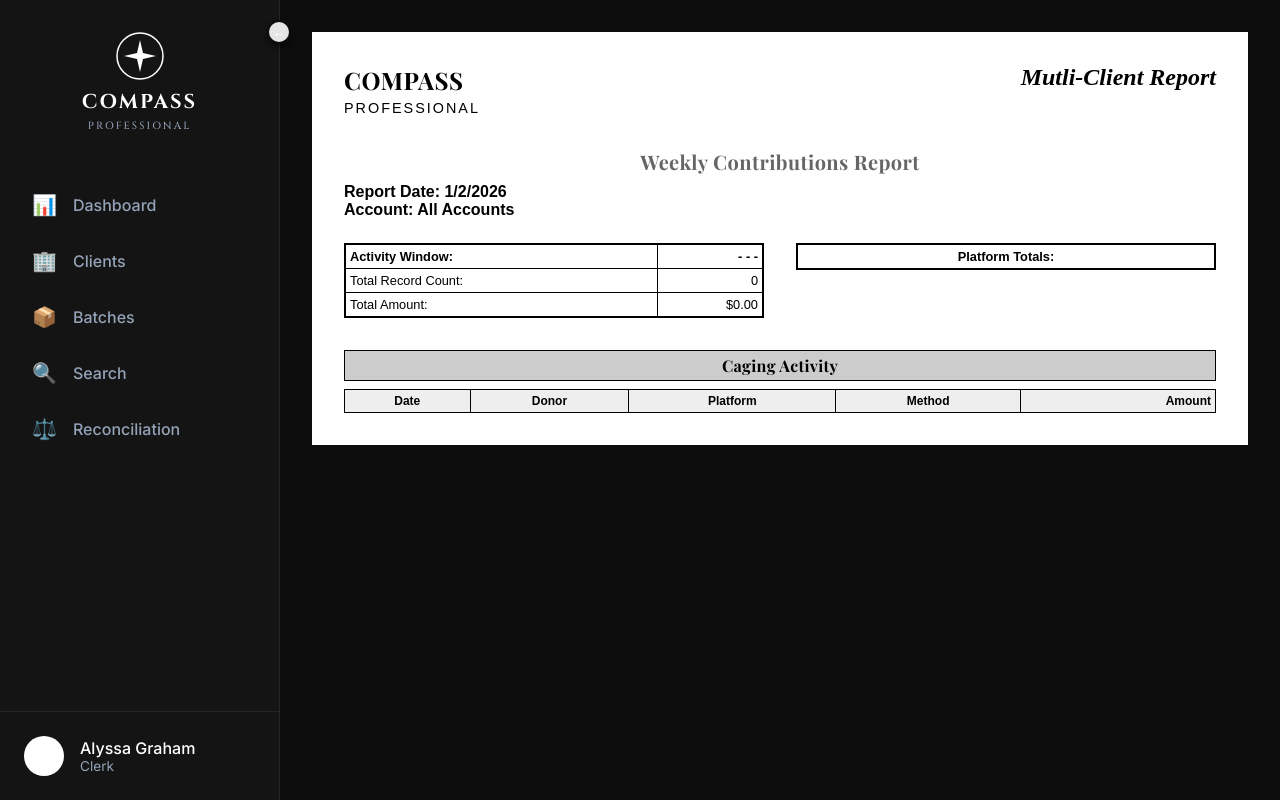
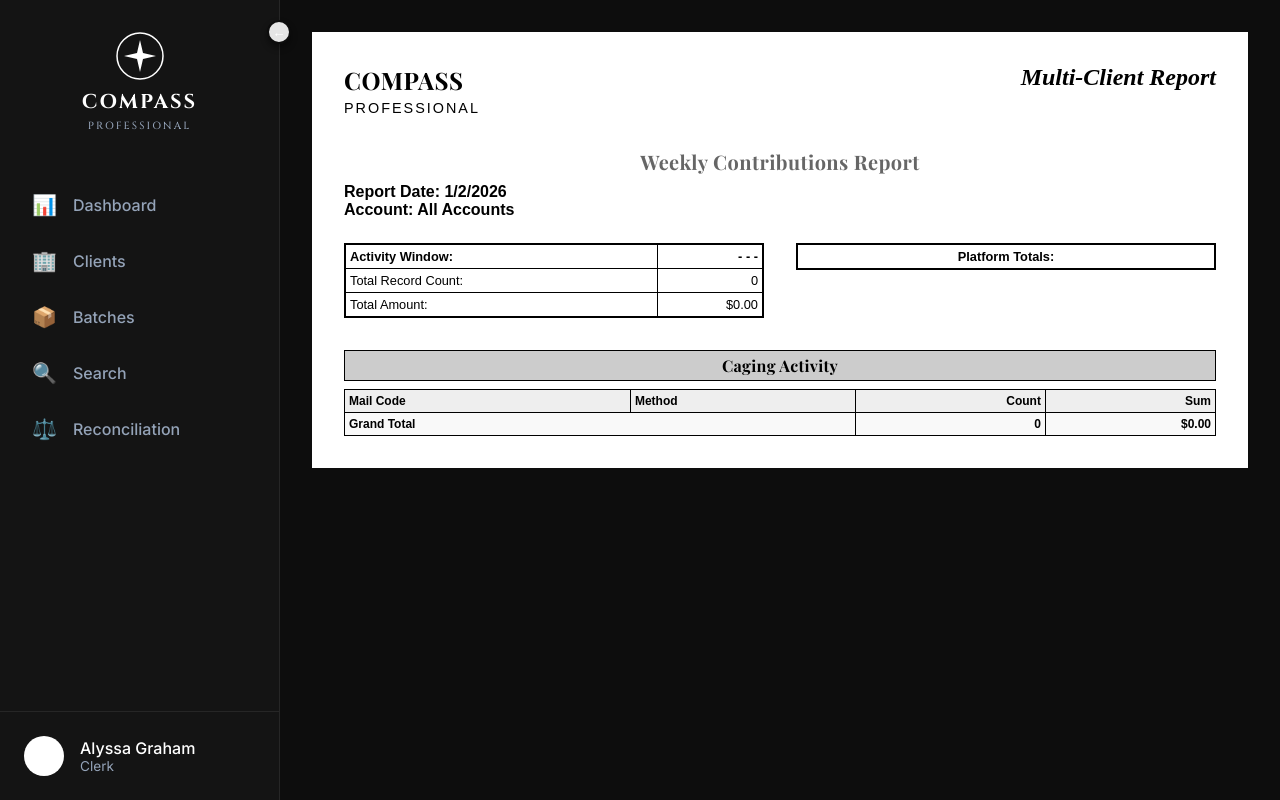
Before and after one commit to tarnowskisean-beep/cage-database, a Next.js app: page /search/report in a window 1280 px wide. Built offline with nearby package versions, Linux system fonts and the light colour scheme.

Commit message:
fix: report date range query matching and mailcode aggregation

```diff
--- a/app/search/report/page.tsx
+++ b/app/search/report/page.tsx
@@ -93,10 +93,62 @@ function ReportContent() {
         methods[m].sum += Number(r.GiftAmount || 0);
     });
 
-    // Date Range (Simple min/max)
-    const dates = results.map(r => new Date(r.GiftDate).getTime());
-    const minDate = dates.length ? new Date(Math.min(...dates)).toLocaleDateString() : '-';
-    const maxDate = dates.length ? new Date(Math.max(...dates)).toLocaleDateString() : '-';
+    // Caging Activity Aggregation (MailCode + Method -> Count & Sum)
+    const cagingActivity: Record<string, { count: number, sum: number }> = {};
+
+    results.forEach(r => {
+        // Extract MailCode from ScanString (Method B) or use raw MailCode if available
+        let mailCode = r.MailCode || 'Unknown';
+        if (r.ScanString && r.ScanString.includes('\t')) {
+            mailCode = r.ScanString.split('\t')[0];
+        } else if (!mailCode || mailCode === '') {
+            mailCode = 'No Mail Code';
+        }
+
+        const method = r.GiftMethod || 'Unknown';
+        const key = `${mailCode}::${method}`; // Composite key
+
+        if (!cagingActivity[key]) cagingActivity[key] = { count: 0, sum: 0 };
+        cagingActivity[key].count++;
+        cagingActivity[key].sum += Number(r.GiftAmount || 0);
+    });
+
+    // Date Range Logic (Prioritize Query, Fallback to Data)
+    let minDate = '-';
+    let maxDate = '-';
+    const qParam = searchParams.get('q');
+
+    if (qParam) {
+        try {
+            const query = JSON.parse(decodeURIComponent(qParam));
+            // Find Date Rules
+            const findRule = (op: string) => {
+                const rules = query.rules || [];
+                // Simple search flattens rules, but let's check recursively if needed or just top level
+                // Our SearchPage sends a simple AND list for dates at top level mostly.
+                if (Array.isArray(rules)) {
+                    const rule = rules.find((r: any) => r.field === 'date' && r.operator === op);
+                    return rule ? rule.value : null;
+                }
+                return null;
+            };
+
+            const startQuery = findRule('gte');
+            const endQuery = findRule('lte');
+
+            if (startQuery) minDate = new Date(startQuery).toLocaleDateString();
+            if (endQuery) maxDate = new Date(endQuery).toLocaleDateString();
+        } catch (e) {
+            console.error("Error parsing query dates", e);
+        }
+    }
+
+    // Fallback if query didn't have dates (e.g. searched only by name)
+    if (minDate === '-' || maxDate === '-') {
+        const dates = results.map(r => new Date(r.GiftDate).getTime());
+        if (minDate === '-' && dates.length) minDate = new Date(Math.min(...dates)).toLocaleDateString();
+        if (maxDate === '-' && dates.length) maxDate = new Date(Math.max(...dates)).toLocaleDateString();
+    }
 
     return (
         <div style={{ padding: '2rem', maxWidth: '1000px', margin: '0 auto', fontFamily: 'sans-serif', color: 'black', background: 'white' }}>
@@ -111,8 +163,7 @@ function ReportContent() {
                         <img src={client.LogoURL} alt="Client Logo" style={{ height: '60px', objectFit: 'contain' }} />
                     ) : (
                         <div style={{ fontSize: '1.5rem', fontWeight: 'bold', fontStyle: 'italic', fontFamily: 'serif' }}>
-                            {/* Fallback or specific branding? User screenshot showed 'CPI'. We'll leave blank or show ClientCode if no logo. */}
-                            {client ? client.ClientCode : 'Mutli-Client Report'}
+                            {client ? client.ClientCode : 'Multi-Client Report'}
                         </div>
                     )}
                 </div>
@@ -146,7 +197,7 @@ function ReportContent() {
                             <td style={{ border: '1px solid black', padding: '4px' }}>Total Amount:</td>
                             <td style={{ border: '1px solid black', padding: '4px', textAlign: 'right' }}>${totalAmount.toFixed(2)}</td>
                         </tr>
-                        {/* Breakdown by Method (simplified from screenshot for now) */}
+                        {/* Breakdown by Method */}
                         {Object.entries(methods).map(([m, stats]) => (
                             <tr key={m}>
                                 <td style={{ border: '1px solid black', padding: '4px' }}>{m} Total:</td>
@@ -184,33 +235,38 @@ function ReportContent() {
             <h3 style={{ fontSize: '1rem', fontWeight: 'bold', marginBottom: '0.5rem', textAlign: 'center', background: '#ccc', padding: '4px', border: '1px solid black' }}>
                 Caging Activity
             </h3>
-            {/* ... Assuming grouped by mailcode logic, complicated to do on frontend without pre-processing.
-                For now, showing raw list or simplified. User screenshot shows Mailcode grouping.
-                Let's approximate it.
-            */}
+
             <table style={{ width: '100%', borderCollapse: 'collapse', border: '1px solid black', fontSize: '0.75rem' }}>
                 <thead>
                     <tr style={{ background: '#eee' }}>
-                        <th style={{ border: '1px solid black', padding: '4px' }}>Date</th>
-                        <th style={{ border: '1px solid black', padding: '4px' }}>Donor</th>
-                        <th style={{ border: '1px solid black', padding: '4px' }}>Platform</th>
-                        <th style={{ border: '1px solid black', padding: '4px' }}>Method</th>
-                        <th style={{ border: '1px solid black', padding: '4px', textAlign: 'right' }}>Amount</th>
+                        <th style={{ border: '1px solid black', padding: '4px', textAlign: 'left' }}>Mail Code</th>
+                        <th style={{ border: '1px solid black', padding: '4px', textAlign: 'left' }}>Method</th>
+                        <th style={{ border: '1px solid black', padding: '4px', textAlign: 'right' }}>Count</th>
+                        <th style={{ border: '1px solid black', padding: '4px', textAlign: 'right' }}>Sum</th>
                     </tr>
                 </thead>
                 <tbody>
-                    {results.slice(0, 50).map(r => (
-                        <tr key={r.DonationID}>
-                            <td style={{ border: '1px solid black', padding: '2px' }}>{new Date(r.GiftDate).toLocaleDateString()}</td>
-                            <td style={{ border: '1px solid black', padding: '2px' }}>{r.ClientCode}</td>
-                            <td style={{ border: '1px solid black', padding: '2px' }}>{r.GiftPlatform}</td>
-                            <td style={{ border: '1px solid black', padding: '2px' }}>{r.GiftMethod}</td>
-                            <td style={{ border: '1px solid black', padding: '2px', textAlign: 'right' }}>${Number(r.GiftAmount).toFixed(2)}</td>
-                        </tr>
-                    ))}
+                    {Object.entries(cagingActivity)
+                        .sort((a, b) => a[0].localeCompare(b[0])) // Sort by MailCode
+                        .map(([key, stats]) => {
+                            const [mailCode, method] = key.split('::');
+                            return (
+                                <tr key={key}>
+                                    <td style={{ border: '1px solid black', padding: '4px' }}>{mailCode}</td>
+                                    <td style={{ border: '1px solid black', padding: '4px' }}>{method}</td>
+                                    <td style={{ border: '1px solid black', padding: '4px', textAlign: 'right' }}>{stats.count}</td>
+                                    <td style={{ border: '1px solid black', padding: '4px', textAlign: 'right' }}>${stats.sum.toFixed(2)}</td>
+                                </tr>
+                            );
+                        })}
+                    {/* Grand Total Row */}
+                    <tr style={{ fontWeight: 'bold', background: '#f9f9f9' }}>
+                        <td style={{ border: '1px solid black', padding: '4px' }} colSpan={2}>Grand Total</td>
+                        <td style={{ border: '1px solid black', padding: '4px', textAlign: 'right' }}>{count}</td>
+                        <td style={{ border: '1px solid black', padding: '4px', textAlign: 'right' }}>${totalAmount.toFixed(2)}</td>
+                    </tr>
                 </tbody>
             </table>
-            {results.length > 50 && <div style={{ textAlign: 'center', marginTop: '1rem', fontStyle: 'italic' }}>...and {results.length - 50} more records (truncated for print preview)</div>}
         </div>
     );
 }
```
